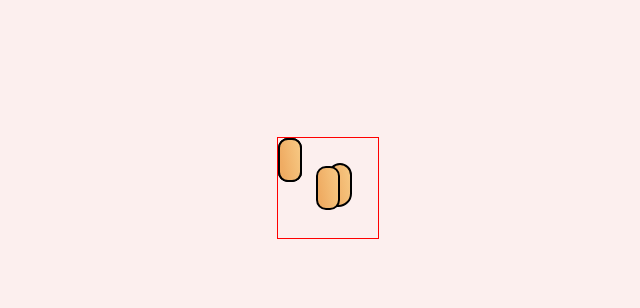
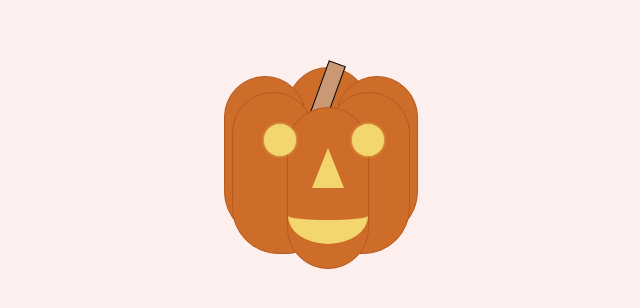
Before and after one commit to superwtt/animation, a website: page gradient/小南瓜.html in a window 1280 px wide. Shown: the part 220-528 px from the top of the page, without its empty margins (320-960 px from the left). Drawn offline with Linux system fonts and the light colour scheme.

Commit message:
小南瓜

```diff
--- a/gradient/style.scss
+++ b/gradient/style.scss
@@ -1,42 +1,132 @@
-body,html,.wrap{
+body,
+html,
+.wrap {
   width: 100%;
   height: 100%;
   background-color: #fcefee;
   overflow: hidden;
-   .wrap{
+  .wrap {
     position: relative;
   }
-   %bg{
-    background: linear-gradient(260deg, rgba(247,201,132,1) 0%, rgba(239,172,99,1) 83%);
+  %bg {
+    background: #CE6D29;
+    // background: linear-gradient(
+    //   260deg,
+    //   rgba(247, 201, 132, 1) 0%,
+    //   rgba(239, 172, 99, 1) 83%
+    // );
   }
-   .pumpkin{
-       width: 100px;
-       height: 100px;
+  %eye {
+    position: absolute;
+    z-index: 101;
+    background: #f3d76e;
+    width: 4vmin;
+    height: 4vmin;
+    border-radius: 50%;
+    color: #f3d76e;
+    box-shadow: 0 0 3px #f3d76e;
+  }
+  .pumpkin {
+    width: 70vmin;
+    height: 70vmin;
     position: absolute;
     top: 50%;
     left: 50%;
-       transform: translate(-50%,-50%);
-       border: 1px solid #f00;
-
+    transform: translate(-50%, -50%);
   }
-    .p1,.p2,.p3,.p4,.p5{
+  .p1,
+  .p2,
+  .p3,
+  .p4,
+  .p5,
+  .p6 {
     position: absolute;
-        width: 20px;
-        height: 40px;
-        border-radius: 10px;
-        border:.3vmin solid #000;
+    height: 20vmin;
+    width: 10vmin;
+    border: 1px solid #B6591C;
     @extend %bg;
   }
-    .p1{
-        top: 50%;
+  .p1 {
+    top: 35vmin;
     left: 50%;
     z-index: 100;
-        transform: translate(-50%,-50%);
+    border-radius: 150px 150px 150px 150px;
+    transform: translate(-50%, -50%);
   }
-    .p2{
+  .p2 {
     z-index: 99;
-        top: 25px;
-        left: 50px;
-        border-radius: 150px 150px 170px 100px ;
+    top: 23vmin;
+    left: 35vmin;
+    border-radius: 150px 150px 170px 95px;
+  }
+  .p3 {
+    z-index: 98;
+    top: 21vmin;
+    left: 36vmin;
+    border-radius: 150px 150px 170px 95px;
+  }
+  .p4 {
+    z-index: 98;
+    top: 23vmin;
+    left: 23vmin;
+    border-radius: 150px 150px 95px 170px;
+  }
+  .p5 {
+    z-index: 97;
+    top: 21vmin;
+    left: 22vmin;
+    border-radius: 150px 150px 95px 170px;
+  }
+  .p6 {
+    z-index: 96;
+    top: 30vmin;
+    left: 50%;
+    transform: translate(-50%, -50%);
+    border-radius: 150px 150px 150px 150px;
+  }
+  .top {
+    position: absolute;
+    height: 7vmin;
+    width: 2vmin;
+    background: #cb9876;
+    border: 1px solid #000;
+    transform: rotate(20deg) translate(-50%, -50%);
+    top: 23vmin;
+    left: 48%;
+    z-index: 99;
+  }
+  .eye1 {
+    @extend %eye;
+    top: 27vmin;
+    left: 27vmin;
+  }
+  .eye2 {
+    @extend %eye;
+    top: 27vmin;
+    left: 38vmin;
+  }
+  .nose {
+    position: absolute;
+    z-index: 101;
+    width: 0;
+    height: 0;
+    top: 30vmin;
+    left: 33vmin;
+    border-left: 2vmin solid transparent;
+    border-right: 2vmin solid transparent;
+    /* border-top: 100px solid firebrick; */
+    border-bottom: 5vmin solid #f3d76e;
+  }
+  .mouth {
+    z-index: 101;
+    width: 10vmin;
+    height: 4vmin;
+    border-bottom: 3vmin solid #f3d76e;
+    border-left: 0px solid transparent;
+    border-right: 0px solid transparent;
+    border-radius: 50%;
+    position: absolute;
+    bottom: 28vmin;
+    left: 30vmin;
   }
 }
--- a/gradient/小南瓜.html
+++ b/gradient/小南瓜.html
@@ -1,14 +1,21 @@
 <!DOCTYPE html>
 <html lang="en">
+
 <head>
     <meta charset="UTF-8">
     <meta name="viewport" content="width=device-width, initial-scale=1.0">
     <title>Document</title>
     <link rel="stylesheet" href="./style.css">
 </head>
+
 <body>
     <div class="wrap">
         <div class="pumpkin">
+            <div class="top"></div>
+            <div class="eye1"></div>
+            <div class="eye2"></div>
+            <div class="nose"></div>
+            <div class="mouth"></div>
             <div class="p1"></div>
             <div class="p2"></div>
             <div class="p3"></div>
@@ -18,4 +25,5 @@
         </div>
     </div>
 </body>
+
 </html>
```
Also changed, not shown: loading/loading.html (+13 -0 lines), gradient/style.css. Lines whose indentation alone changed are shown as unchanged.
